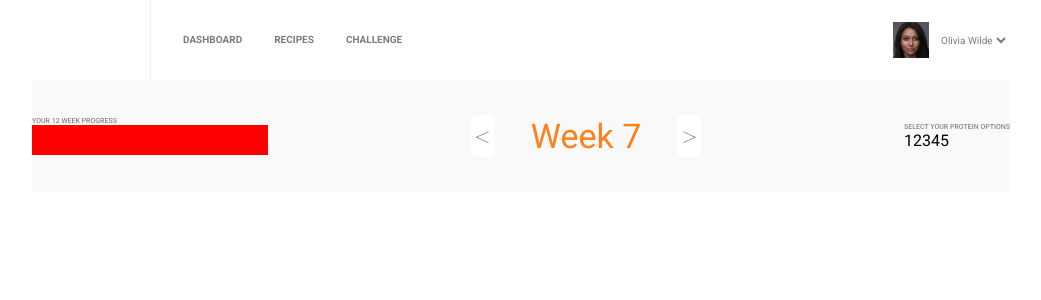
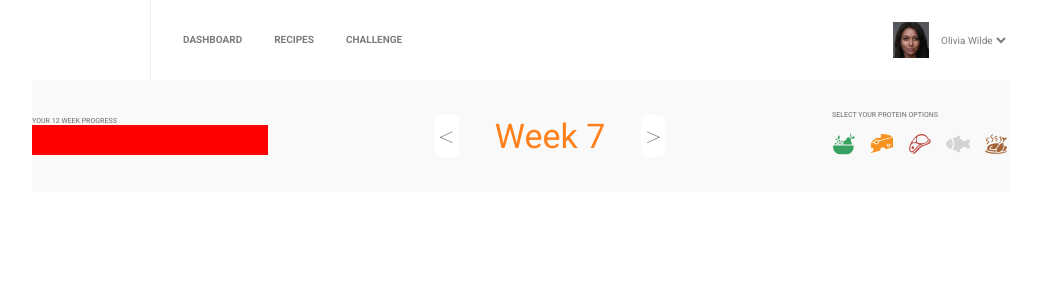
Before and after one commit to molekJ/recruitment-task-get-r, a React (Create React App) app: page / in a window 1280 px wide. Shown: the top 300 px of the page, without its empty margins (119-1160 px from the left). Built offline with nearby package versions, Linux system fonts and the light colour scheme.

Commit message:
react-icons installed. Icons added to InteractiveBarElements

```diff
--- a/package.json
+++ b/package.json
@@ -8,6 +8,7 @@
     "@testing-library/user-event": "^12.8.3",
     "react": "^17.0.2",
     "react-dom": "^17.0.2",
+    "react-icons": "^4.2.0",
     "react-scripts": "4.0.3",
     "styled-component": "^2.8.0",
     "styled-components": "^5.3.0",
--- a/src/components/InteractiveBar/InteractiveBarElements.js
+++ b/src/components/InteractiveBar/InteractiveBarElements.js
@@ -68,4 +68,33 @@ export const ChooseFoodH3 = styled.h3`
 export const ChooseFoodIcons = styled.section`
   display: flex;
 `;
-export const FoodIcon = styled.div``;
+export const FoodIcon = styled.div`
+  font-size: 24px;
+  margin-left: 14px;
+  margin-top: 13px;
+
+  &:hover {
+    cursor: pointer;
+  }
+
+  &:nth-child(1) {
+    margin-left: 0;
+    color: #39a160;
+  }
+
+  &:nth-child(2) {
+    color: #f6921e;
+  }
+  &:nth-child(3) {
+    color: #bb433f;
+  }
+  &:nth-child(4) {
+    color: #d3d3d3;
+    transform: scaleX(-1);
+  }
+
+  &:nth-child(5) {
+    margin-right: 2px;
+    color: #a46536;
+  }
+`;
--- a/src/components/InteractiveBar/index.js
+++ b/src/components/InteractiveBar/index.js
@@ -12,6 +12,13 @@ import {
   ChooseFoodIcons,
   FoodIcon,
 } from "./InteractiveBarElements";
+import {
+  GiCheeseWedge,
+  GiSteak,
+  GiChickenOven,
+  GiFruitBowl,
+} from "react-icons/gi";
+import { IoFish } from "react-icons/io5";
 
 export default function InteractivBar() {
   return (
@@ -28,11 +35,21 @@ export default function InteractivBar() {
       <ChooseFoodContainer>
         <ChooseFoodH3>Select Your protein options</ChooseFoodH3>
         <ChooseFoodIcons>
-          <FoodIcon>1</FoodIcon>
-          <FoodIcon>2</FoodIcon>
-          <FoodIcon>3</FoodIcon>
-          <FoodIcon>4</FoodIcon>
-          <FoodIcon>5</FoodIcon>
+          <FoodIcon>
+            <GiFruitBowl />
+          </FoodIcon>
+          <FoodIcon>
+            <GiCheeseWedge />
+          </FoodIcon>
+          <FoodIcon>
+            <GiSteak />
+          </FoodIcon>
+          <FoodIcon>
+            <IoFish />
+          </FoodIcon>
+          <FoodIcon>
+            <GiChickenOven />
+          </FoodIcon>
         </ChooseFoodIcons>
       </ChooseFoodContainer>
     </ContainerBar>
```
Also changed, not shown: 1 other file (tests, documents, lock files or other folders).
